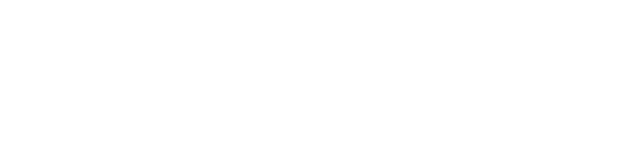
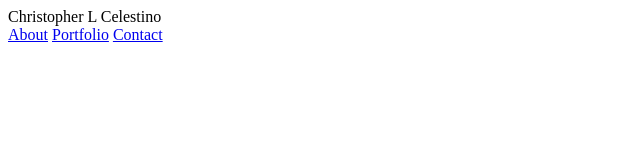
Before and after one commit to BAANG/Basic-Portfolio, a plain HTML site: page portfolio.html in a window 1280 px wide. Shown: the whole page, without its empty margins (0-640 px from the left). Drawn offline with Linux system fonts and the light colour scheme.

Commit message:
Create structure for header on html pages

```diff
--- a/portfolio.html
+++ b/portfolio.html
@@ -4,9 +4,20 @@
     <meta charset="UTF-8">
     <meta name="viewport" content="width=device-width, initial-scale=1.0">
     <meta http-equiv="X-UA-Compatible" content="ie=edge">
-    <title>Document</title>
+    <title>My  Portfolio</title>
 </head>
 <body>
+    <div class="wrapper">
+        <header>Christopher L Celestino</header>
+
+        <nav>
+            <span>
+                <a href="index.html">About</a>
+                <a href="portfolio.html">Portfolio</a>
+                <a href="contact.html">Contact</a>
+            </span>
+        </nav>
+    </div>
 
 </body>
 </html>
```
Also changed, not shown: contact.html (+11 -1 lines), index.html (+2 -2 lines).
